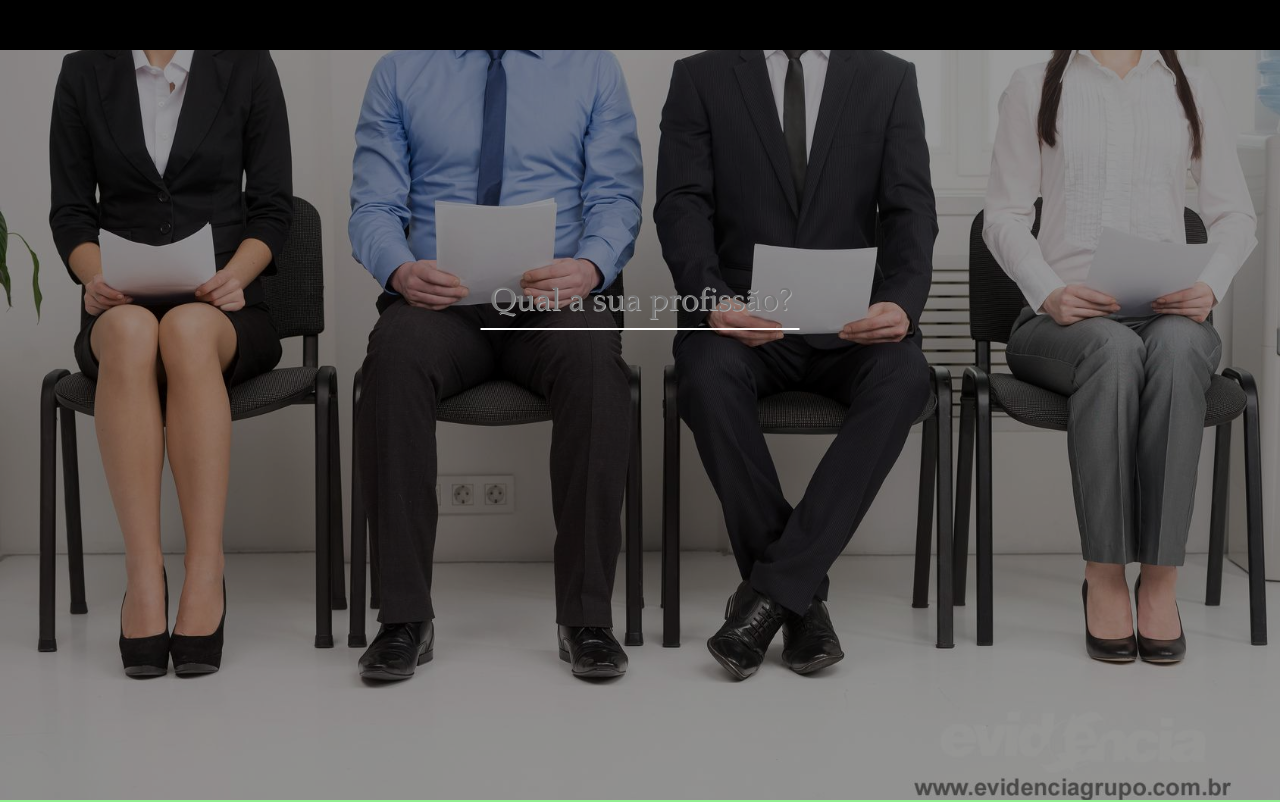
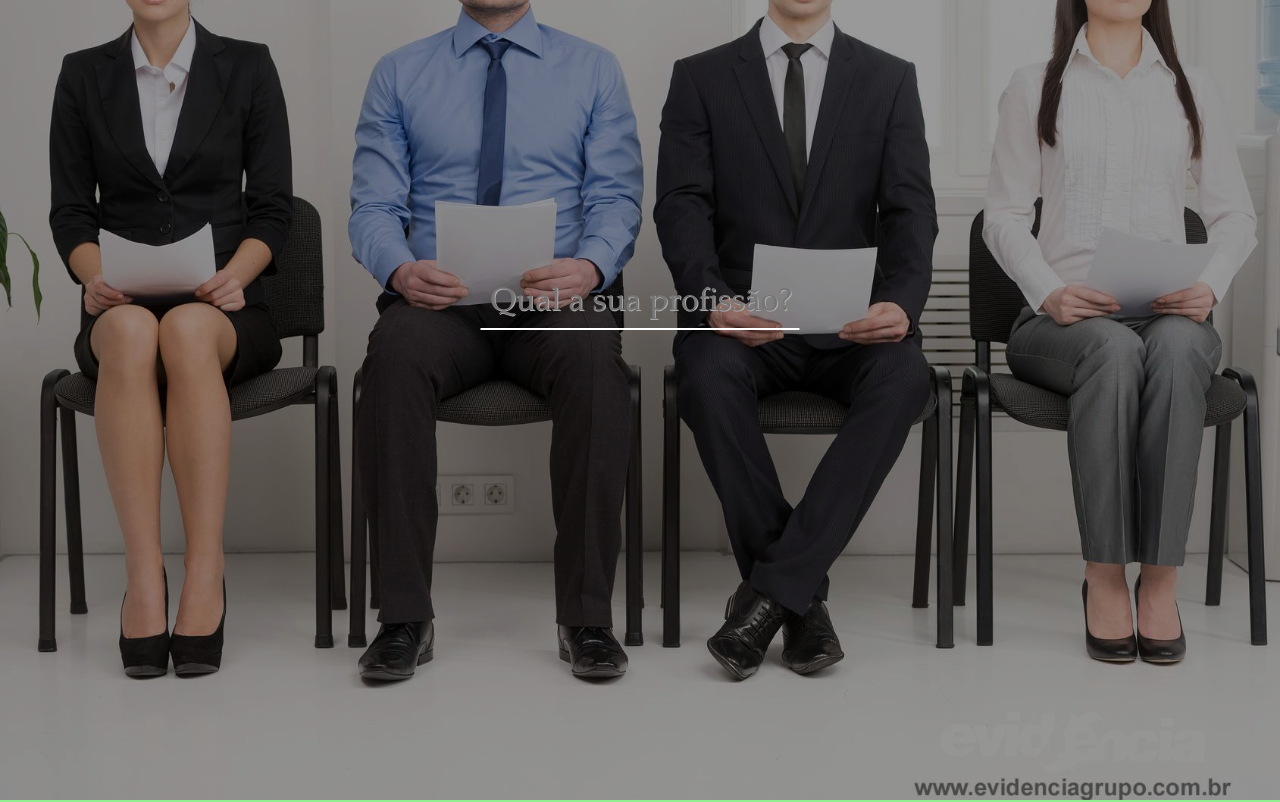
Before and after one commit to Daibushi/WorthZap, a website: page index.html in a window 1280 px wide. Shown: the top 802 px of the page. Drawn offline with Linux system fonts and the light colour scheme.

Commit message:
retirada da linha do topo'

```diff
--- a/css/index.css
+++ b/css/index.css
@@ -70,12 +70,3 @@ body, html {
     opacity: .4;
 
 }
-
-#header{
-    width: 100%;
-  height: 40px;
-  background-color: black;
-    position: fixed;
-  transition: 0.3s ease;
-    padding:25px;
-}
--- a/index.html
+++ b/index.html
@@ -12,38 +12,11 @@
 	<!-- Declarations -->
 	<script type="text/javascript">
 		$(function(){
-			var lastScrollTop = 0, delta = 5;
-			    $(window).scroll(function(event){
-			       var st = $(this).scrollTop();
-
-			       if(Math.abs(lastScrollTop - st) <= delta)
-			          return;
-
-			       if (st > lastScrollTop){
-			           // downscroll code
-			           $("#header").css('visibility','hidden').hover()
-			       } else {
-			          // upscroll code
-			          $("#header").css('visibility','visible');
-			       }
-			       lastScrollTop = st;
-			    });
-			    $(document).on('mousemove',function(e){
-			        var hidden = $("#header").css('visibility')!='visible' ? true : false;
-			        console.log(hidden);
-			        if(e.clientY < 50 && hidden)
-			            $("#header").css('visibility','visible');
-			        else if(e.clientY >50 && !hidden)
-			            $("#header").css('visibility','hidden');
-
-			        console.log(e.clientX );
-			    });
 			});
 	</script>
 </head>
 <body>
 <div class="parallax">
-	<div id="header"></div>
 	<div id="back-line"></div>
 	<div class="center-search">
 		<input type="text" name="search" placeholder=" Qual a sua profissão?">
```
